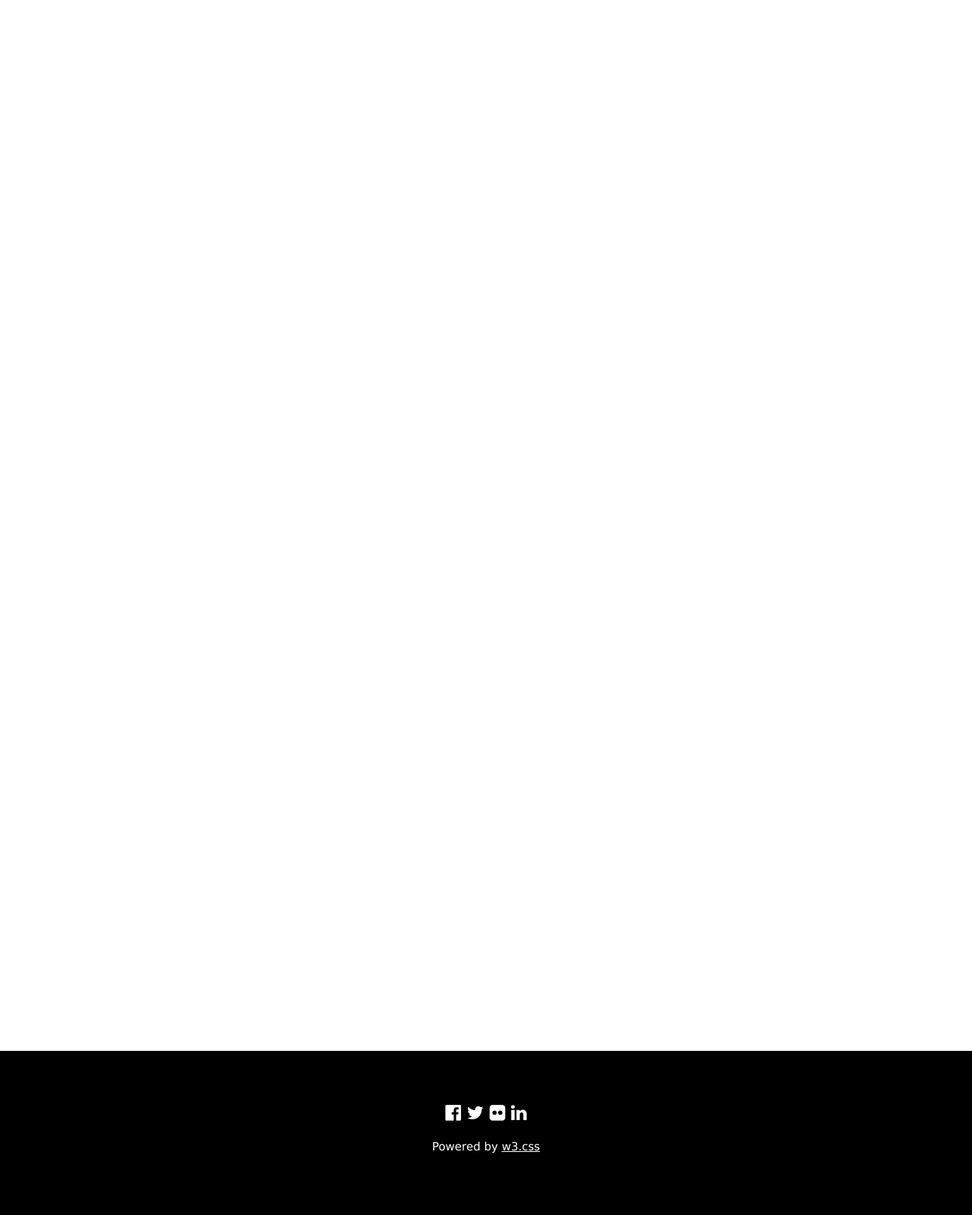
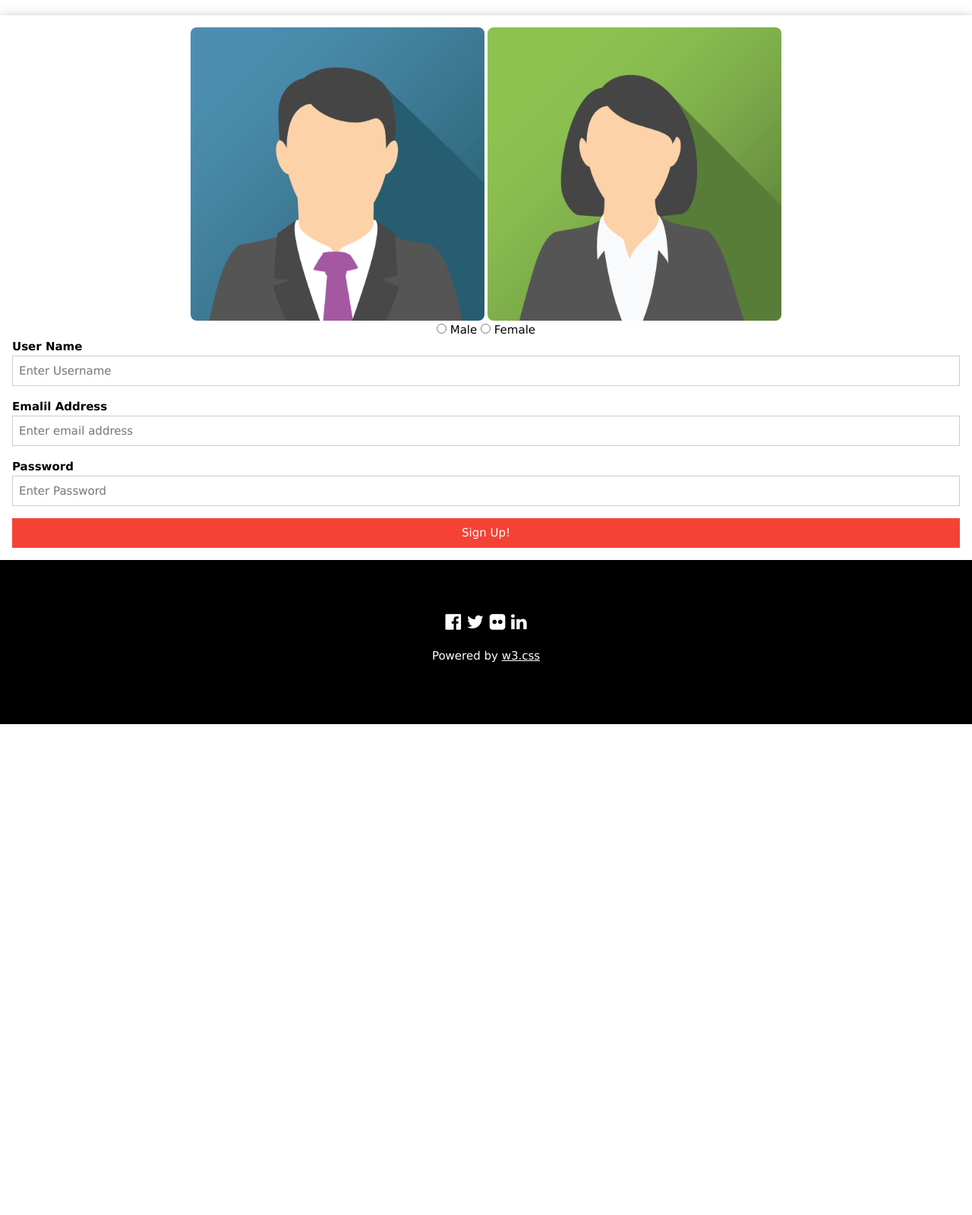
Before and after one commit to ProdigalProject/pro-frontend, a Django app: page /signup in a window 1280 px wide. Shown: the part 80-1679 px from the top of the page at 76% size. After the commit the page ends 1033 px from the top, so only its background shows below. Run offline with Django 3.2, Linux system fonts and the light colour scheme; some libraries are stand-ins or nearby versions.

Commit message:
signup page first version

```diff
--- a/prodigal_app/templates/signup.html
+++ b/prodigal_app/templates/signup.html
@@ -17,10 +17,34 @@
                 <a href="login" id="navbar_login" class="w3-button w3-bar-item w3-large w3-right">Log In</a>
             </nav>
         </div>
-        Only chickens here!
-        <div style="height:1440px">
-            Placeholder div
+    <div id="form">
+        <div class="w3-card-4" style="max-width:2000px;margin-top:100px">
+            <div class="w3-container w3-center">
+                <img id="male_avatar" src="{% static "images/male_avatar.png" %}" alt="Avatar" style="width:31%" class="w3-round-large w3-margin-top">
+                <img id="female_avatar" src="{% static "images/female_avatar.png" %}" alt="Avatar" style="width:31%" class="w3-round-large w3-margin-top">
+            </div>
+            <div class="w3-container w3-center">
+                <span style="white-space:nowrap;">
+                    <input type="radio" id="male" name="gender_male" value="male">
+                    <label> Male </label>
+                </span>
+                <span style="white-space:nowrap;">
+                    <input type="radio" id="female" name="gender_female" value="female">
+                    <label> Female </label>
+                </span>
+            </div>
+            <form class="w3-container" id="form_id" method="post" name="myform" action="/create_user/">
+                {% csrf_token %}
+                <label><b>User Name</b></label>
+                <input class="w3-input w3-border w3-margin-bottom" type="text" placeholder="Enter Username" name="username" required>
+                <label><b>Emalil Address</b></label>
+                <input class="w3-input w3-border w3-margin-bottom" type="text" placeholder="Enter email address" name="email" required>
+                <label><b>Password</b></label>
+                <input class="w3-input w3-border" type="password" placeholder="Enter Password" name="password" required>
+                <button class="w3-button w3-block w3-red w3-section w3-padding" type="submit" id="submit">Sign Up!</button>
+            </form>
         </div>
+    </div>
         <!-- Footer -->
         <footer id="Home" class="w3-container w3-padding-64 w3-center w3-black w3-xlarge">
             <a href="#"><i class="fa fa-facebook-official"></i></a>
@@ -32,4 +56,19 @@
             </p>
         </footer>
     </body>
+
+    <script type="text/javascript">
+        function alternate(){
+            if(this.checked)
+                this.checked = false;
+            else
+                this.checked = true;
+        }
+        function change_avatar(){
+            male_avatar = document.getElementById('male_avatar');
+            female_avatar = document.getElementById('female_avatar');
+            male_avatar.style.display = "block";
+            female_avatar.style.display = "none";
+        }
+    </script>
 </html>
```
Also changed, not shown: prodigal_app/static/images/female_avatar.png (added), prodigal_app/static/images/male_avatar.png (added).
